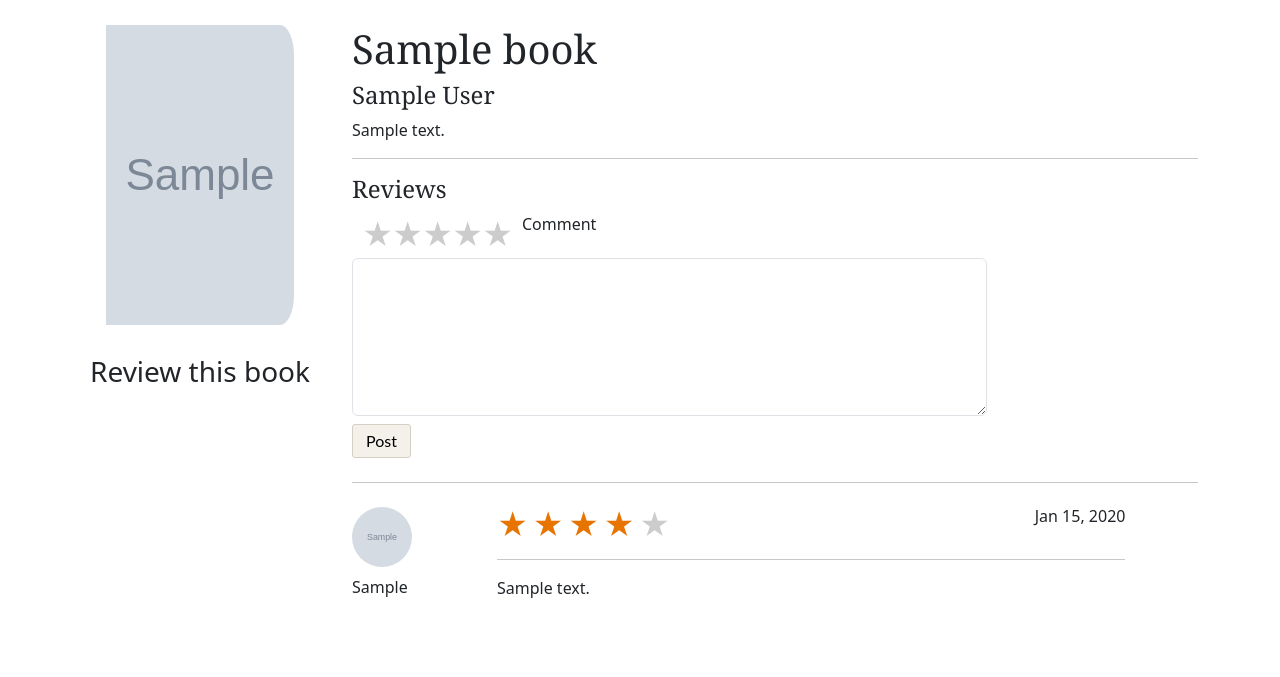
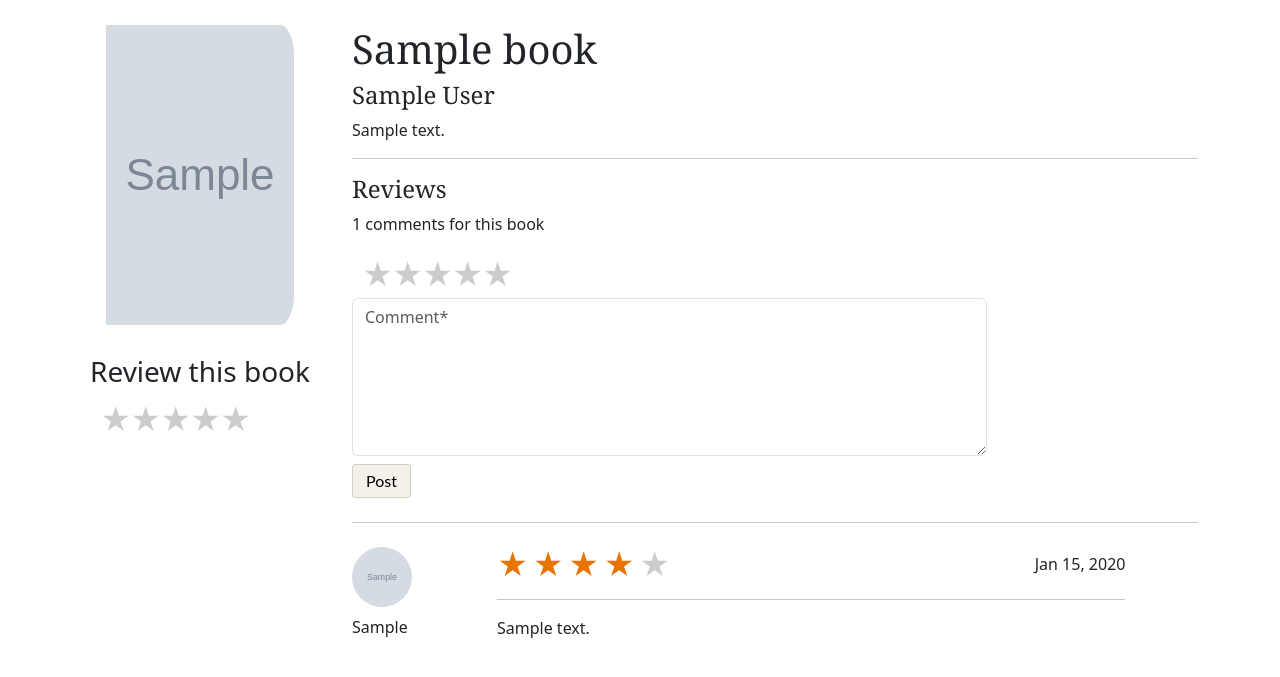
Before and after one commit to Saidahmad177/goodreads-clone, a Django app: a page that uses templates/books/detail.html in a window 1280 px wide. Shown: the part 65-742 px from the top of the page. Run offline with Django 4.2, Linux system fonts and the light colour scheme; tables that the repository leaves empty hold one stand-in row (values such as "Sample post"); grey boxes marked "Sample" are stand-in pictures.

Commit message:
star style

```diff
--- a/book/views.py
+++ b/book/views.py
@@ -1,4 +1,5 @@
 from django.core.paginator import Paginator
+from django.db.models import Count
 from django.shortcuts import render, get_object_or_404, redirect
 from django.urls import reverse
 from django.views.generic import View
@@ -9,18 +10,25 @@ from .forms import BookReviewForm
 class BooksListView(View):
     def get(self, request):
         books_data = Book.objects.all().order_by('id')
-        search = request.GET.get('q', '')
-        if search:
-            books_data = books_data.filter(name__icontains=search)
+        book_ratings = []
+
+        for book in books_data:
+            most_common_rating = BookReview.objects.filter(book_name=book, stars__range=[1, 5]).values('stars').annotate(
+                stars_count=Count('stars')).order_by('-stars_count').first()
+            if most_common_rating is not None:
+                book_ratings.append((book, most_common_rating['stars'], most_common_rating['stars_count']))
+            else:
+                book_ratings.append((book, None, None))
 
         page_size = request.GET.get('page_size', 6)
-        paginator = Paginator(books_data, page_size)
+        paginator = Paginator(book_ratings, page_size)
         page_num = request.GET.get('page')
         pagenation = paginator.get_page(page_num)
 
         context = {
             'books': pagenation,
-            'search_value': search
+            'book_ratings': book_ratings,
+            'range': range(5),
         }
         return render(request, 'books/book_list.html', context)
 
@@ -31,12 +39,14 @@ class DetailView(View):
         reviews = BookReview.objects.filter(book_name=book)
         author_book = book.bookauthor_set.all()
         form = BookReviewForm()
+        review_count = reviews.count()
         context = {
             'book_detail': book,
             'reviews': reviews,
             'form': form,
             'book_author': author_book,
-            'range': range(5)
+            'range': range(5),
+            'review_count': review_count,
         }
 
         return render(request, 'books/detail.html', context)
--- a/static/css/style.css
+++ b/static/css/style.css
@@ -84,6 +84,10 @@
     /* color: #deb217;   */
     color: #e87400;
 }
+.rating-star{font-size:30px;color:#ccc;}
+.rating-star:before{content: '★ ';}
+.rating-star2{font-size:30px;color:#e87400;}
+.rating-star2:before{content: '★ ';}
 
 /*end styles detail page*/
 
@@ -137,19 +141,3 @@
     .col-6{width: 550px}
     .book_list_item{margin-left: 40px;}
 }
-
-
-
-
-
-
-
-
-
-
-
-
-.rating-star{font-size:30px;color:#ccc;}
-.rating-star:before{content: '★ ';}
-.rating-star2{font-size:30px;color:#e87400;}
-.rating-star2:before{content: '★ ';}
--- a/templates/books/detail.html
+++ b/templates/books/detail.html
@@ -8,8 +8,20 @@
   <div class="fixed-image">
       <img class="px-3" width="220" height="300" src="{{ book_detail.book_image.url }}" alt="image">
       <h3>Review this book</h3>
+      <div class="rate form-group">
+        <input type="radio" id="star5" name="stars" value="5" />
+        <label for="star5" title="5 stars">5 stars</label>
+        <input type="radio" id="star4" name="stars" value="4" />
+        <label for="star4" title="4 stars">4 stars</label>
+        <input type="radio" id="star3" name="stars" value="3" />
+        <label for="star3" title="3 stars">3 stars</label>
+        <input type="radio" id="star2" name="stars" value="2" />
+        <label for="star2" title="2 stars">2 stars</label>
+        <input type="radio" id="star1" name="stars" value="1" />
+        <label for="star1" title="1 stars">1 star</label>
+      </div>
   </div>
-  <div class="detail_info">
+  <div class="detail_info" style="overflow-x: hidden">
       <h1>{{ book_detail.name }}</h1>
       {% for author in book_author %}
           <h4>{{ author.author_id.first_name }} {{ author.author_id.last_name }}</h4>
@@ -17,9 +29,9 @@
         <p class="detail-description">{{ book_detail.description }}</p>
       <hr>
   <h4>Reviews</h4>
+  <p>{{ review_count }} comments for this book</p>
 
       <form method="post">{% csrf_token %}
-
           <div class="rate form-group">
             <input type="radio" id="star5" name="stars" value="5" />
             <label for="star5" title="5 stars">5 stars</label>
@@ -33,11 +45,10 @@
             <label for="star1" title="1 stars">1 star</label>
           </div>
           <div class="form-group col-9">
-              <label for="comment">Comment</label>
-              <textarea class="form-control" name="comment" id="comment" cols="2" rows="6"></textarea>
+                  <textarea class="form-control" name="comment" placeholder="Comment*" cols="2" rows="6"></textarea>
+
           </div>
           <input class="my-2" type="submit" style="padding: 4px 13px; border-radius: 3px; font-family: 'Lato', 'Helvetica Neue', 'Helvetica', sans-serif; border: 1px solid #D6D0C4; background-color: #F4F1EA " value="Post">
-
       </form>
 
       {% for review in reviews %}
@@ -60,12 +71,9 @@
                               <label class="rating-star"></label>
                           {% endif %}
                       {% endfor %}
-                  <p class="detail-review-created">{{ review.created_time | date:'M d, Y' }}</p>
+                  <p class="detail-review-created mt-2">{{ review.created_time | date:'M d, Y' }}</p>
                       <hr>
                   </h6>
-
-{#<i class="fa-sharp fa-solid fa-star" style="color: #fbff0f;"></i>#}
-
                   <p>{{ review.comment }}</p>
               </div>
           </div>
@@ -73,8 +81,4 @@
   </div>
 </div>
 
-    {% for book in books %}
-        <p>{{ book.bookauthor_set.name }}</p>
-    {% endfor %}
-
 {% endblock %}
```
Also changed, not shown: templates/books/book_list.html (+16 -3 lines).
